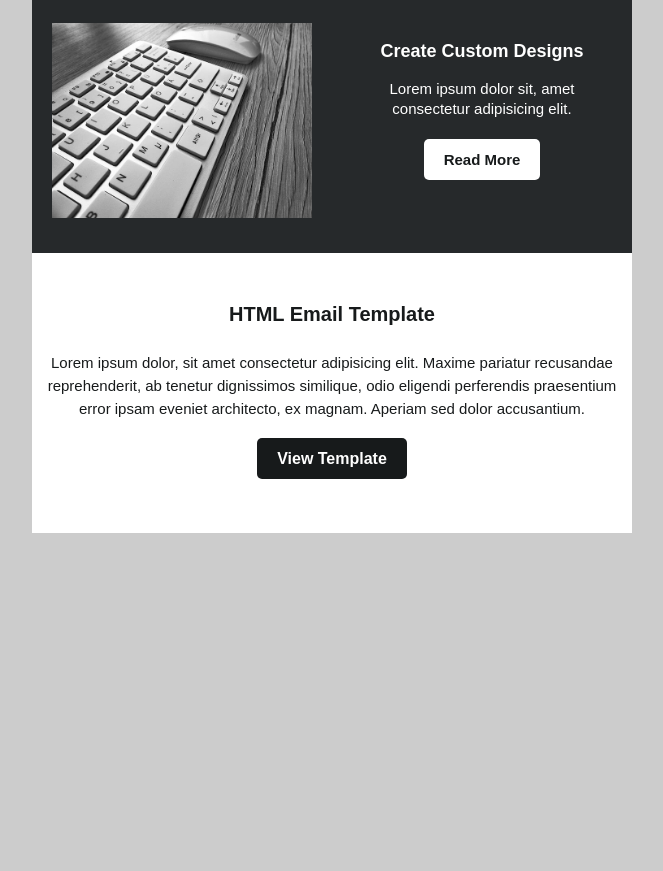
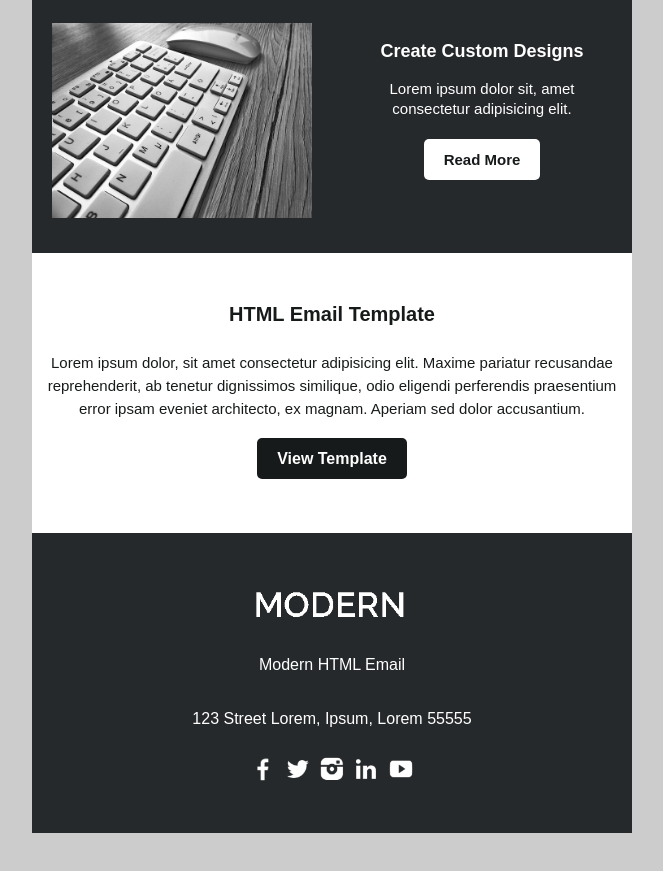
Before and after one commit to KelvinNatal/emailMktR, a plain HTML site: page index.html in a window 1280 px wide. Shown: the part 807-1678 px from the top of the page, without its empty margins (308-971 px from the left). Before the commit the page ends 1400 px from the top, so only its background shows below. Drawn offline with Linux system fonts and the light colour scheme.

Commit message:
Footer and Final

```diff
--- a/index.html
+++ b/index.html
@@ -271,6 +271,27 @@
         </td>
        </tr>
 
+       <!-- FOOTER SECTION -->
+
+       <tr>
+        <td style="background-color: #26292b;">
+            <table width="100%">
+                <tr>
+                    <td style="text-align: center; padding: 45px 20px; color: #fff;">
+                       <a href=""><img src="img/modern-white.png" alt="" width="180px"></a>
+                       <p style="padding: 10px;">Modern HTML Email</p>
+                       <p style="padding: 10px;">123 Street Lorem, Ipsum, Lorem 55555</p>
+                       <a href="#"><img src="img/white-facebook.png" alt="" width="30"></a>
+                       <a href="#"><img src="img/white-twitter.png" alt="" width="30"></a>
+                       <a href="#"><img src="img/white-instagram.png" alt="" width="30"></a>
+                       <a href="#"><img src="img/white-linkedin.png" alt="" width="30"></a>
+                       <a href="#"><img src="img/white-youtube.png" alt="" width="30"></a>
+                    </td>
+                </tr>
+            </table>
+        </td>
+       </tr>
+
         </table>
     </center>
 </body>
```
